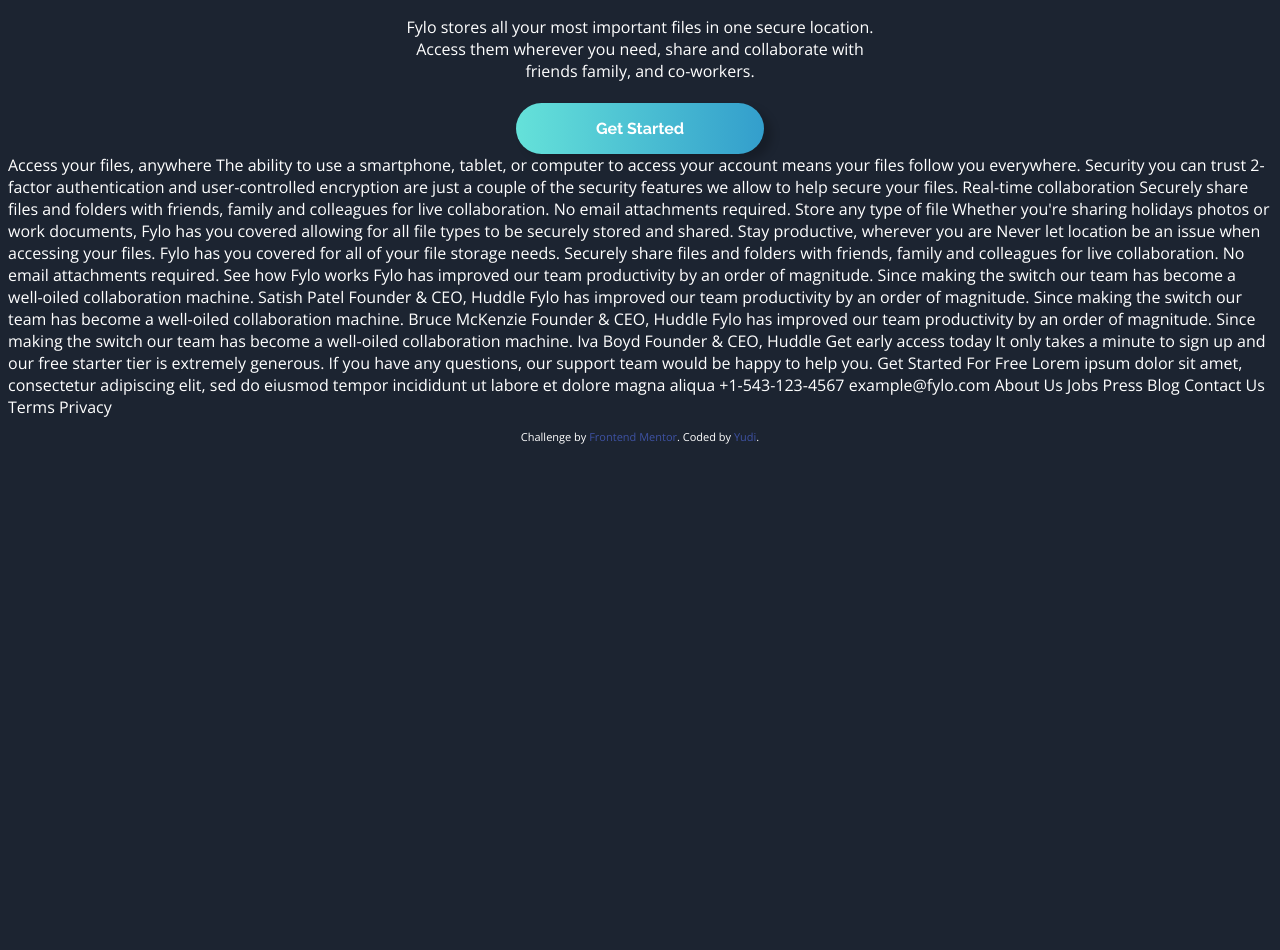
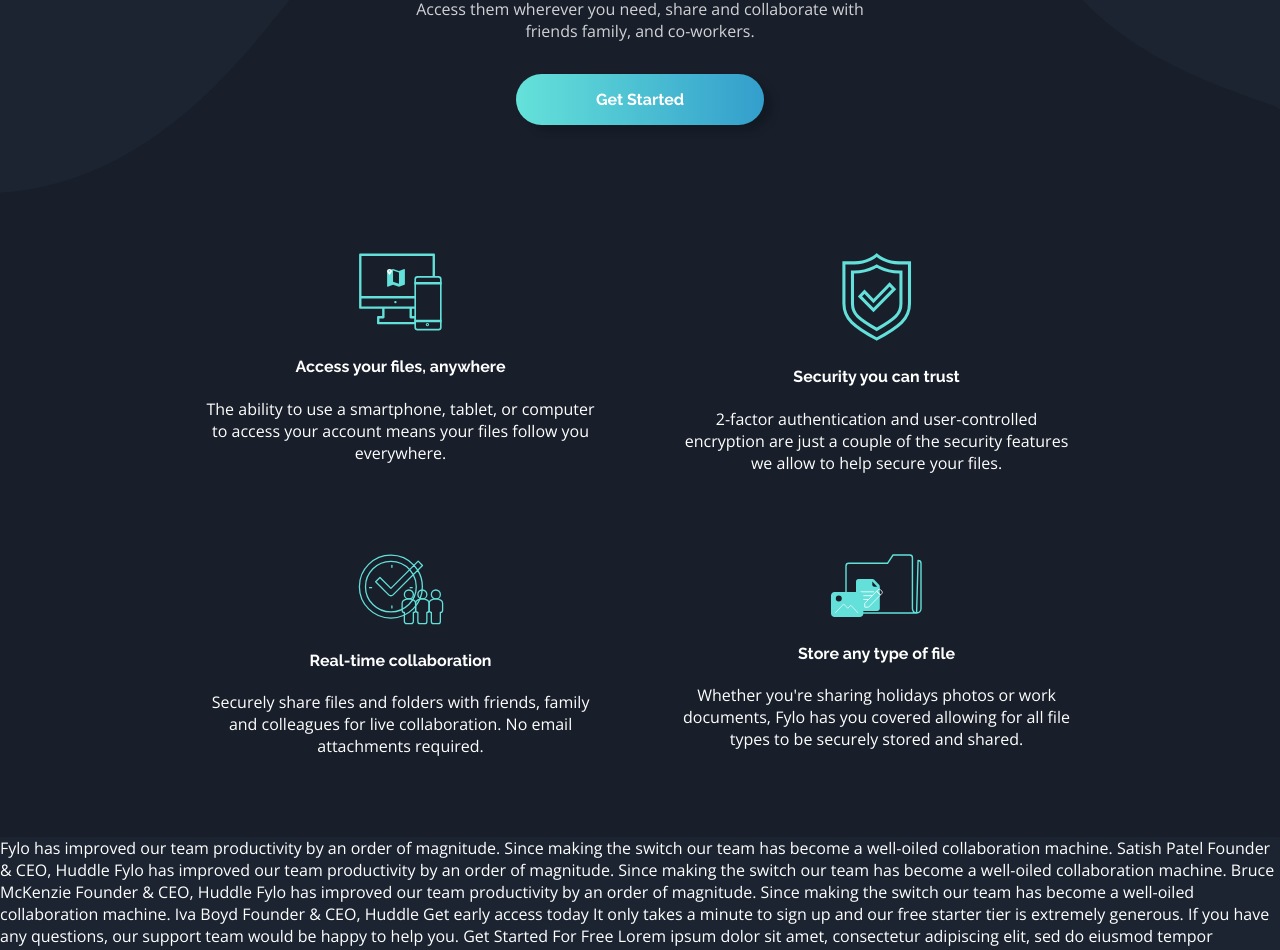
Before and after one commit to yudi7ll/fylo, a website: page index.html in a window 1280 px wide. Shown: the part 736-1686 px from the top of the page. Before the commit the page ends 1191 px from the top, so only its background shows below. Drawn offline with nearby package versions, Linux system fonts and the light colour scheme; files that its build step writes are made by us from their sources; files whose address does not match are found by name.

Commit message:
features

```diff
--- a/assets/scss/_header.scss
+++ b/assets/scss/_header.scss
@@ -7,22 +7,31 @@
   padding-bottom: 2rem;
 
   .brand {
-    padding: 2rem;
-
     img {
-      width: 152px;
+      width: 18vw;
+      max-width: 152px;
     }
   }
 
-  .links a {
+  .links {
+    align-items: center;
+    display: flex;
+    flex-wrap: nowrap;
+    font-size: 14px;
+
+    a {
       color: $white;
       opacity: .8;
-    padding: 1rem;
       text-decoration: none;
 
       &:hover {
         opacity: 1;
         transition: .3s all;
       }
+
+      &:nth-child(2) {
+        margin: 0 1.5rem;
       }
     }
+  }
+}
--- a/assets/scss/_init.scss
+++ b/assets/scss/_init.scss
@@ -6,6 +6,8 @@
   background-color: $primary-intro;
   color: $white;
   font-family: 'Open Sans', sans-serif;
+  margin: 0;
+  padding: 0;
 }
 
 a {
@@ -13,8 +15,10 @@
 }
 
 .container {
-  $padding: 5rem;
+  $padding: 1.5rem;
 
+  margin: auto;
+  max-width: 1200px;
   padding-left: $padding;
   padding-right: $padding;
 }
@@ -30,6 +34,10 @@
   display: block;
   font-size: 1rem;
   font-weight: bold;
-  outline: none;
   padding: 1rem 5rem;
+
+  &:hover {
+    opacity: .8;
+    transition: .2s all;
+  }
 }
--- a/assets/scss/_main.scss
+++ b/assets/scss/_main.scss
@@ -1,20 +1,94 @@
 main {
+  $tablet-size: 700px;
 
-  img {
-    max-width: 600px;
+  position: relative;
+
+  &:before {
+    $marginTop: 50%;
+    content: '';
+    background-image: url('../images/bg-curvy-mobile.svg');
+    background-repeat: no-repeat;
+    background-size: contain;
+    margin-top: $marginTop;
+    position: absolute;
+    top: 0;
+    left: 0;
+    right: 0;
+    bottom: 0;
+    z-index: -1;
+
+    @media only screen and (min-width: $tablet-size) {
+      background-image: url('../images/bg-curvy-desktop.svg');
+      margin-top: $marginTop - 15%;
+    }
+  }
+
+  &:after {
+    $marginTop: 85%;
+    content: '';
+    background-color: $primary-main;
+    display: block;
+    margin-top: $marginTop;
+    position: absolute;
+    top: 0;
+    left: 0;
+    right: 0;
+    bottom: 0;
+    z-index: -1;
+
+    @media only screen and (min-width: $tablet-size) {
+      margin-top: $marginTop - 20%;
+    }
   }
 
   .intro {
     $max-width: 552px;
 
+    img {
+      width: 80vw;
+      max-width: 600px;
+    }
+
     &__title {
       @include font-raleway;
+      line-height: 1.5em;
       max-width: $max-width;
+
+      @media only screen and (min-width: $tablet-size) {
+        font-size: 2em;
+      }
     }
 
     &__description {
       font-weight: normal;
+      margin-bottom: 2rem;
       max-width: $max-width - 80px;
+      opacity: .8;
+
+      // mobile only
+      @media only screen and (max-width: $tablet-size) {
+        font-size: .9em;
+      }
+    }
+  }
+
+  .features {
+    display: grid;
+    margin-top: 8rem;
+    text-align: center;
+
+    @media only screen and (min-width: $tablet-size) {
+      column-gap: 5rem;
+      grid-template-columns: auto auto;
+      max-width: 920px;
+    }
+
+    &__card {
+      margin-bottom: 4rem;
+    }
+
+    &__title {
+      @include font-raleway;
     }
   }
 }
--- a/index.html
+++ b/index.html
@@ -33,48 +33,43 @@
   <main>
     <div class="intro" align="center">
       <img src="assets/images/illustration-intro.png" alt="Illustration Intro">
+      <div class="container">
+        <h2 class="intro__title">All your files in one secure location, accessible anywhere.</h2>
+        <p class="intro__description">Fylo stores all your most important files in one secure location. Access them wherever you need, share and collaborate with friends family, and co-workers.</p>
+      </div>
+      <button class="btn intro__btn" type="button">Get Started</button>
+    </div>
 
-      <div>
-        <h1 class="intro__title">All your files in one secure location, accessible anywhere.</h1>
-        <h4 class="intro__description">Fylo stores all your most important files in one secure location. Access them wherever you need, share and collaborate with friends family, and co-workers.</h4>
+    <div class="features container">
+      <div class="features__card">
+        <img src="assets/images/icon-access-anywhere.svg" alt="access anywhere">
+        <h4 class="features__title">Access your files, anywhere</h4>
+        <p>The ability to use a smartphone, tablet, or computer to access your account means your files follow you everywhere.</p>
       </div>
-
-      <button type="button" class="btn">Get Started</button>
+      <div class="features__card">
+        <img src="assets/images/icon-security.svg" alt="security">
+        <h4 class="features__title">Security you can trust</h4>
+        <p>2-factor authentication and user-controlled encryption are just a couple of the security features we allow to help secure your files.</p>
+      </div>
+      <div class="features__card">
+        <img src="assets/images/icon-collaboration.svg" alt="collaboration">
+        <h4 class="features__title">Real-time collaboration</h4>
+        <p>Securely share files and folders with friends, family and colleagues for live collaboration. No email attachments required.</p>
+      </div>
+      <div class="features__card">
+        <img src="assets/images/icon-any-file.svg" alt="any file">
+        <h4 class="features__title">Store any type of file</h4>
+        <p>Whether you're sharing holidays photos or work documents, Fylo has you covered allowing for all file types to be securely stored and shared.</p>
+      </div>
     </div>
   </main>
 
 
 
 
-  Access your files, anywhere
 
-  The ability to use a smartphone, tablet, or computer to access your account means your
-  files follow you everywhere.
 
-  Security you can trust
 
-  2-factor authentication and user-controlled encryption are just a couple of the security
-  features we allow to help secure your files.
-
-  Real-time collaboration
-
-  Securely share files and folders with friends, family and colleagues for live collaboration.
-  No email attachments required.
-
-  Store any type of file
-
-  Whether you're sharing holidays photos or work documents, Fylo has you covered allowing for all
-  file types to be securely stored and shared.
-
-  Stay productive, wherever you are
-
-  Never let location be an issue when accessing your files. Fylo has you covered for all of your file
-  storage needs.
-
-  Securely share files and folders with friends, family and colleagues for live collaboration. No email
-  attachments required.
-
-  See how Fylo works
 
   Fylo has improved our team productivity by an order of magnitude. Since making the switch our team has
   become a well-oiled collaboration machine.
@@ -118,8 +113,8 @@
 
   <footer>
     <p class="attribution">
-      Challenge by <a href="https://www.frontendmentor.io?ref=challenge" target="_blank">Frontend Mentor</a>.
-      Coded by <a href="https://github.com/yudi7ll" target="_blank">Yudi</a>.
+    Challenge by <a href="https://www.frontendmentor.io?ref=challenge" target="_blank">Frontend Mentor</a>.
+    Coded by <a href="https://github.com/yudi7ll" target="_blank">Yudi</a>.
     </p>
   </footer>
 </body>
```
Lines whose indentation alone changed are shown as unchanged.
